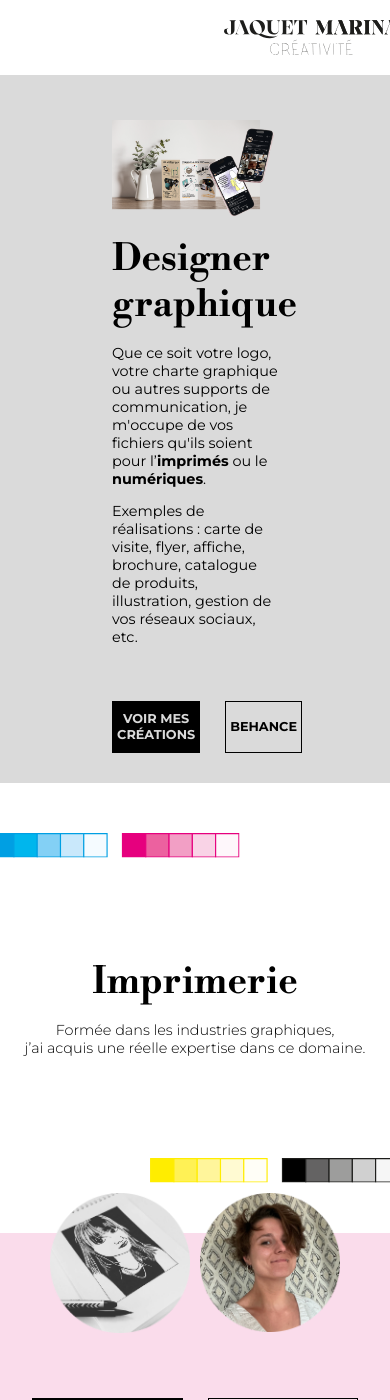
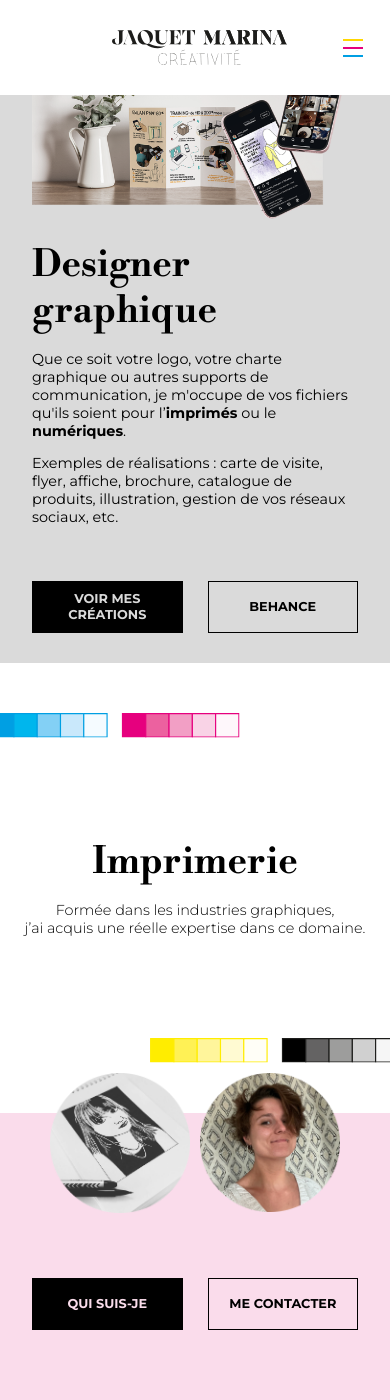
Before and after one commit to minaLagorio/minaLagorio.github.io, a Jekyll site: the page built from index.html, in a window 390 px wide and 1400 px high. Built offline with Jekyll 4.4.1, drawn with Linux system fonts in a browser that asks for light colours.

Commit message:
Updates styles

```diff
--- a/_sass/variable.scss
+++ b/_sass/variable.scss
@@ -8,6 +8,7 @@ $color-bg-c: #D4EDFC;
 $color-bg-m: #FADCEB;
 $color-bg-y: #FFFBDC;
 $h-gutter: 7rem;
+$mobile-h-gutter: 2rem;
 $v-spacing: 4rem;
 $bottom-spacing: 5rem;
 $nav-height: 75px;
--- a/assets/css/main.scss
+++ b/assets/css/main.scss
@@ -212,6 +212,18 @@ i.icon.malt {
 }
 
 @media (max-width: 768px) {
+    .post-content .post-container, #blog .post-list, #about .content, #contact .content {
+        padding: 0 $mobile-h-gutter;
+    }
+    #hero {
+        padding: 30px $mobile-h-gutter;
+    }
+    #creations {
+        padding: 60px $mobile-h-gutter;
+    }
+    #testimonies {
+        padding: 40px $mobile-h-gutter;
+    }
     .container-row:not(.responsive-row) {
         flex-direction: column;
     }
@@ -226,9 +238,6 @@ i.icon.malt {
     }
     #cta .top-content {
         height: 450px;
-    }
-    nav {
-        padding: 0 $h-gutter;
     }
     .nav-menu {
         display: none;
```
